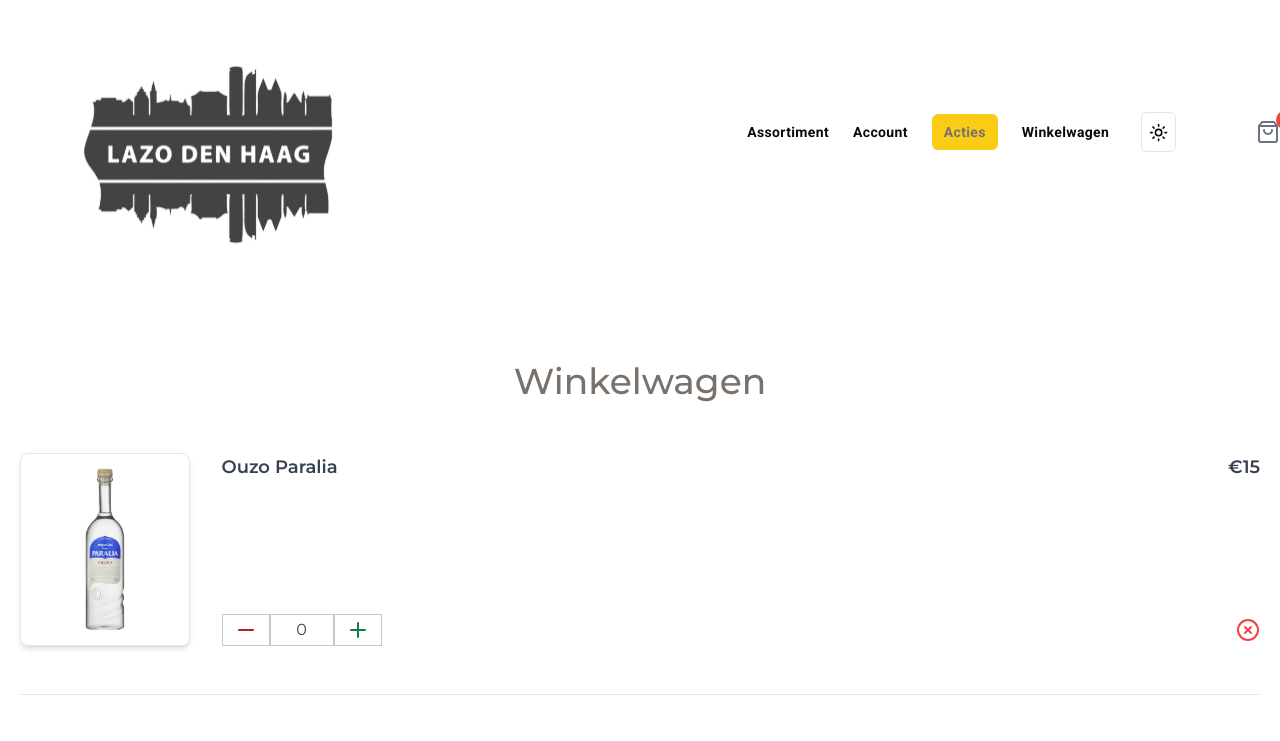
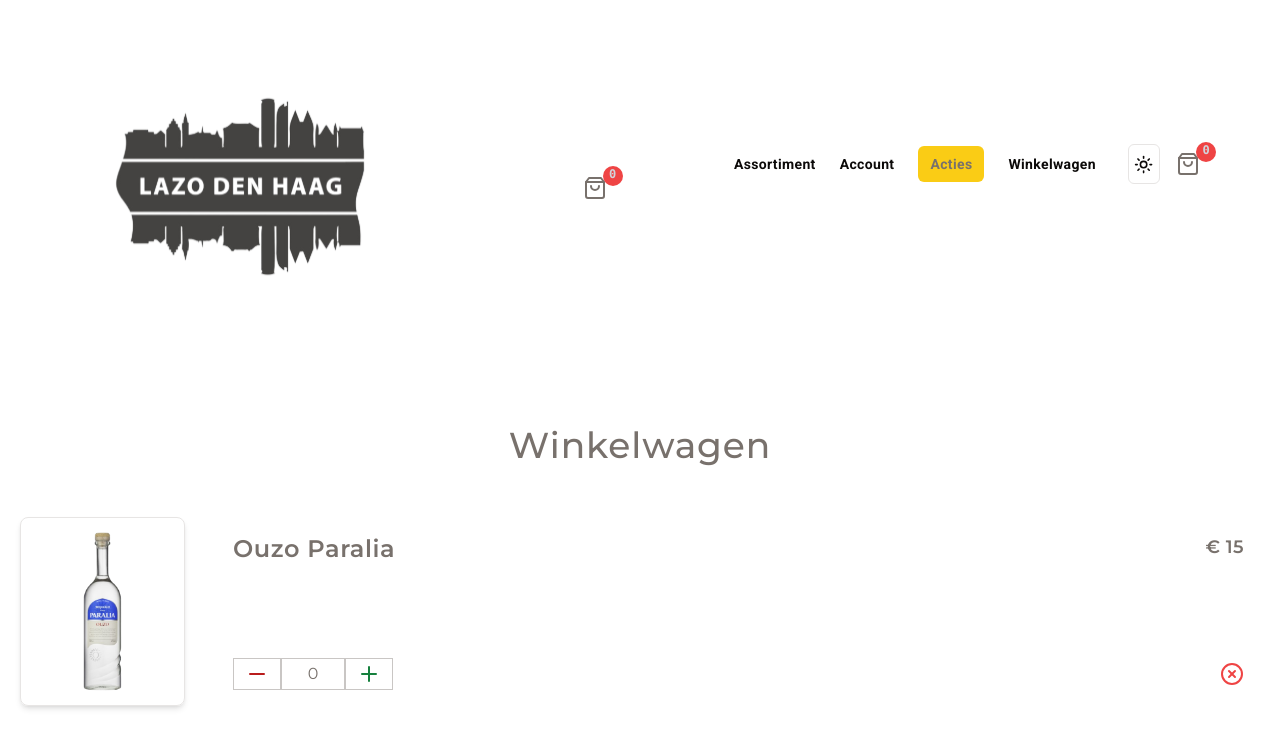
Before and after one commit to r-bytes/lazy-dh, a Next.js app: page /winkelwagen in a window 1280 px wide. Shown: the top 741 px of the page. Built offline with nearby package versions, Linux system fonts and the light colour scheme.

Commit message:
fixes, refactor, styling

```diff
--- a/src/app/winkelwagen/page.tsx
+++ b/src/app/winkelwagen/page.tsx
@@ -2,8 +2,8 @@
 
 import { useState } from "react";
 
-import Cart from "@/components/cart/cart";
 import { Product } from "@/lib/definitions";
+import ShoppingCart from "@/components/shopping-cart/shopping-cart";
 
 export default function Page() {
   const [products, setProducts] = useState<Product[]>([
@@ -18,5 +18,5 @@ export default function Page() {
     },
   ]);
 
-  return <Cart />;
+  return <ShoppingCart />;
 }
--- a/src/components/navigation/header.tsx
+++ b/src/components/navigation/header.tsx
@@ -2,12 +2,13 @@
 
 import { useCartContext } from "@/context/CartContext";
 import { navigateTo } from "@/lib/utils";
-import { MenuIcon, ShoppingBag } from "lucide-react";
+import { CircleX, MenuIcon, ShoppingBag } from "lucide-react";
 import { Montserrat, Roboto } from "next/font/google";
 import Image from "next/image";
 import Link from "next/link";
 import { usePathname, useRouter } from "next/navigation";
 import { useState } from "react";
+import Title from "../ui/title";
 import { ModeToggle } from "../ui/toggle-mode";
 
 // Fonts
@@ -36,8 +37,6 @@ const NAVIGATION_LIST: NavigationItem[] = [
   { title: "Winkelwagen", order: 3 },
 ];
 
-// Functions
-
 const Header = (props: Props) => {
   // Hooks
   const pathName = usePathname();
@@ -49,34 +48,54 @@ const Header = (props: Props) => {
 
   const router = useRouter();
 
+  // Functions
+  const ShoppingCart = ({ cn }: { cn?: string }) => {
+    return (
+      <button
+        type="button"
+        className={`${cn} cart-icon duration-400 relative cursor-pointer border-none bg-transparent text-6xl text-muted-foreground transition-transform ease-in-out`}
+        onClick={() => navigateTo(router, "/winkelwagen")}
+      >
+        <ShoppingBag />
+        <span className="absolute right-[-16px] top-[-10px] h-5 w-5 rounded-full bg-red-500 text-center text-xs font-semibold text-gray-300">
+          {totalQuantities}
+        </span>
+      </button>
+    );
+  };
   return (
     <div className="z-10 mx-auto w-full max-w-7xl items-center justify-between font-mono text-sm sm:flex sm:flex-col lg:flex-row">
-      <div className="mx-8 mt-12 flex w-full items-center justify-between sm:mx-16">
+      <div className="mx-auto mt-12 flex w-full items-center justify-between p-8 sm:mx-16">
         {/* Logo */}
         <Link href={"/"}>
           <Image className="mx-auto dark:invert" src="/logo.svg" alt="Lazy Den Haag Logo" width={300} height={20} priority />
         </Link>
-
         {/* Hamburger Menu for Small Screens */}
         <button className="flex w-full items-end justify-end pr-4 sm:pr-8 lg:hidden" onClick={() => setMenuOpen(!menuOpen)}>
           <MenuIcon size={24} /> {/* Use MenuIcon from Lucid */}
         </button>
+        {/* Shopping Cart */}
+        <ShoppingCart cn={""} />
       </div>
 
       {/* Mobile Navigation Menu */}
-      <div className={`lg:hidden ${menuOpen ? "block" : "hidden"}`}>
-        <ul className="flex flex-col items-start space-y-4 p-4">
-          {NAVIGATION_LIST.map((item, index, arr) => (
-            <li
-              key={item.order}
-              className={`font-semibold tracking-wide hover:cursor-pointer hover:text-primary ${index === arr.length - 2 ? "rounded-md bg-primary px-3 py-2 text-muted-foreground hover:bg-primary-foreground/30 hover:text-muted-foreground dark:text-background dark:hover:text-primary" : currentPath === item.title.toLocaleLowerCase().replace("/", "") ? "text-secondary" : ""}`}
-            >
-              <Link className={roboto.className} href={`/${item.title.toLowerCase() === "acties" ? "promoties" : item.title.toLowerCase()}`}>
-                {item.title}
-              </Link>
-            </li>
-          ))}
-        </ul>
+      <div className={`lg:hidden ${menuOpen ? "fixed inset-0 z-50 bg-zinc-100 dark:bg-black" : "hidden"}`}>
+        <div className="flex flex-col gap-4 h-screen border-4 justify-between items-center">
+          <CircleX
+            onClick={() => setMenuOpen(false)}
+            className="h-12 w-full border p-2 text-right text-muted-foreground hover:cursor-pointer hover:bg-secondary"
+          />
+          <ul>
+            {NAVIGATION_LIST.map((item, index, arr) => (
+              <li key={item.order} className={`hover:text-primary} font-semibold tracking-wide hover:cursor-pointer`}>
+                <Link className={roboto.className} onClick={() => setMenuOpen(false)} href={`/${item.title.toLowerCase() === "acties" ? "promoties" : item.title.toLowerCase()}`}>
+                  <Title name={item.title} />
+                </Link>
+              </li>
+            ))}
+          </ul>
+          <ModeToggle cn="w-full h-12" />
+        </div>
       </div>
 
       {/* Desktop Navigation */}
@@ -95,20 +114,9 @@ const Header = (props: Props) => {
             ))}
           </ul>
         </div>
-        <ModeToggle cn="mr-10" />
+        <ModeToggle cn="mr-4" />
+        <ShoppingCart cn="mr-10" />
       </div>
-
-      {/* Shopping Cart */}
-      <button
-        type="button"
-        className="cart-icon duration-400 relative cursor-pointer border-none bg-transparent text-6xl text-gray-500 transition-transform ease-in-out"
-        onClick={() => navigateTo(router, "/winkelwagen")}
-      >
-        <ShoppingBag />
-        <span className="absolute right-[-16px] top-[-10px] h-5 w-5 rounded-full bg-red-500 text-center text-xs font-semibold text-gray-300">
-          {totalQuantities}
-        </span>
-      </button>
     </div>
   );
 };
--- a/src/components/navigation/mobileNavbar.tsx
+++ /dev/null
@@ -1,5 +0,0 @@
-const MobileNavbar = ({ cn }: { cn: string }) => {
-  return <div className={cn}> mobileNavbar</div>;
-};
-
-export default MobileNavbar;
--- a/src/components/cart/cart.tsx
+++ b/src/components/shopping-cart/shopping-cart.tsx
@@ -7,7 +7,7 @@ import { Button } from "../ui/button";
 import { Card } from "../ui/card";
 import Title from "../ui/title";
 
-const Cart = () => {
+const ShoppingCart = () => {
   // Hooks
   const { totalPrice, totalQuantities, cartItems, setShowCart, toggleCartItemQuantity, onRemove, incQty } = useCartContext();
 
@@ -22,7 +22,7 @@ const Cart = () => {
     <div className="mt-24">
       <Title name="Winkelwagen" />
       {cartItems.length < 1 && (
-        <div className="empty-cart m-10 flex h-full flex-col items-center justify-center space-y-4 text-center">
+        <div className="empty-cart m-10 flex h-96 flex-col items-center justify-center space-y-4 text-center border-4">
           <ShoppingBag size={150} />
           <h3> Your shopping bag is empty </h3>
           <Link href={"/"}>
@@ -42,10 +42,10 @@ const Cart = () => {
                 <Card className="bg-transparent p-3 px-0">
                   <Image src={`/${item.image}`} alt="" width={200} height={200} />
                 </Card>
-                <div className="item-desc flex w-full flex-col justify-between text-gray-700">
+                <div className="m-4 item-desc flex w-full flex-col justify-between text-muted-foreground">
                   <div className="flex justify-between">
-                    <h5 className="text-lg font-semibold"> {item.name} </h5>
-                    <h4 className="text-lg font-semibold"> €{item.price} </h4>
+                    <h5 className="text-2xl tracking-wide font-semibold"> {item.name} </h5>
+                    <h4 className="text-lg tracking-wide font-semibold"> € {item.price} </h4>
                   </div>
                   <div className="bottom flex justify-between">
                     <div className="quantity">
@@ -98,4 +98,4 @@ const Cart = () => {
   );
 };
 
-export default Cart;
+export default ShoppingCart;
--- a/src/components/ui/account/card.tsx
+++ b/src/components/ui/account/card.tsx
@@ -3,9 +3,8 @@ import { usePathname } from "next/navigation";
 
 import { Card, CardContent, CardDescription, CardHeader, CardTitle } from "@/components/ui/card";
 import { cn } from "@/lib/utils";
-import { ScrollText, HeartIcon, UserIcon } from "lucide-react";
-import React, { ComponentType, createElement, useState } from "react";
-import { Dialog, DialogContent, DialogDescription, DialogHeader, DialogTitle, DialogTrigger } from "@/components/ui/dialog";
+import { HeartIcon, ScrollText, UserIcon } from "lucide-react";
+import React, { ComponentType, createElement } from "react";
 
 type AccountOptions = {
   title: string;
@@ -23,19 +22,19 @@ const ACCOUNT: AccountOptions[] = [
     title: "Bestellingen",
     description: "Vorige bestellingen weergeven",
     image: "ScrollText",
-    slug: "bestellingen"
+    slug: "bestellingen",
   },
   {
     title: "Favorieten",
     description: "Favorieten producten weergeven",
     image: "HeartIcon",
-    slug: "favorieten"
+    slug: "favorieten",
   },
   {
     title: "Wachtwoord reset",
     description: "Wachtwoord veranderen",
     image: "UserIcon",
-    slug: "wachtwoord-reset"
+    slug: "wachtwoord-reset",
   },
 ];
 
@@ -50,14 +49,14 @@ type CardProps = React.ComponentProps<typeof Card>;
 export function AccountCard({ className, ...props }: CardProps) {
   const pathname = usePathname();
   return (
-      <Card className={cn("flex h-screen w-full flex-col items-center", className)} {...props}>
+    <Card className={cn("h-screen w-full", className)} {...props}>
       <CardHeader className="mb-4 text-center">
         {/* Todo: should be dynamic */}
         <CardTitle className="mt-12">Account</CardTitle>
         {/* Todo: should be dynamic */}
         <CardDescription>Kies een categorie</CardDescription>
       </CardHeader>
-        <CardContent className="mt-44 sm:mt-12">
+      <CardContent className="mt-12 flex flex-col justify-center p-0">
         {ACCOUNT.map((item, index) => (
           <div key={index} className="flex text-center lg:text-left">
             <a
@@ -73,9 +72,7 @@ export function AccountCard({ className, ...props }: CardProps) {
                   <h2 className="mb-3 text-2xl font-semibold">{item.title}</h2>
                   <p className="m-0 text-sm opacity-50">{item.description} producten </p>
                 </div>
-                  <span className="hidden text-3xl transition-transform group-hover:translate-x-1 motion-reduce:transform-none sm:inline-block">
-                    &#x279C;
-                  </span>
+                <span className="inline-block text-3xl transition-transform group-hover:translate-x-1 motion-reduce:transform-none">&#x279C;</span>
               </div>
             </a>
           </div>
--- a/src/components/ui/assortment/card.tsx
+++ b/src/components/ui/assortment/card.tsx
@@ -1,9 +1,9 @@
-"use client"
+"use client";
 
-import { usePathname } from "next/navigation";
 import { Card, CardContent, CardDescription, CardHeader, CardTitle } from "@/components/ui/card";
 import { capitalizeFirstLetter, cn } from "@/lib/utils";
 import Image from "next/image";
+import { usePathname } from "next/navigation";
 import { InputForm } from "./search-input";
 
 type Category = {
@@ -24,13 +24,13 @@ const ASSORTMENT: Category[] = [
     productCount: 2,
     title: "Nieuw",
     image: "new-stamp.png",
-    slug: "nieuw"
+    slug: "nieuw",
   },
   {
     productCount: 3,
     title: "Vodka",
     image: "vodka.png",
-    slug: "vodka"
+    slug: "vodka",
   },
 ];
 
@@ -50,7 +50,7 @@ export function AssortmentCard({ className, ...props }: CardProps) {
         </CardHeader>
         {/* Search bar */}
         <InputForm />
-        <CardContent className="mt-12">
+        <CardContent className="mt-12 p-0 flex flex-col justify-center">
           {ASSORTMENT.map((item, index) => (
             <div key={index} className="flex text-center lg:text-left">
               <a
@@ -59,21 +59,15 @@ export function AssortmentCard({ className, ...props }: CardProps) {
                 // target="_blank"
                 rel="noopener noreferrer"
               >
-                <div className="flex items-center">
-                  <div className="h-24">
-                    <Image
-                      className="hidden h-24 w-24 object-contain sm:block"
-                      src={`/${item.image}`}
-                      alt=""
-                      width={100}
-                      height={100}
-                    />
+                <div className="flex items-center justify-start">
+                  <div>
+                    <Image className="hidden h-24 w-24 object-contain sm:block" src={`/${item.image}`} alt="" width={100} height={100} />
                   </div>
-                  <div className="mx-12 flex flex-1 flex-col">
-                    <h2 className="mb-3 text-2xl font-semibold">{item.title}</h2>
-                    <p className="m-0 max-w-[30ch] text-sm opacity-50">{item.productCount} producten </p>
+                  <div className="mx-12 flex flex-1 flex-col text-left sm:text-center">
+                    <h2 className="mb-3 text-md sm:text-lg md:text-2xl font-semibold">{item.title}</h2>
+                    <p className="m-0 text-sm opacity-50">{item.productCount} producten </p>
                   </div>
-                  <span className="inline-block text-3xl transition-transform group-hover:translate-x-1 motion-reduce:transform-none">
+                  <span className="inline-block text-lg sm:text-3xl transition-transform group-hover:translate-x-1 motion-reduce:transform-none">
                     &#x279C;
                   </span>
                 </div>
--- a/src/components/ui/title.tsx
+++ b/src/components/ui/title.tsx
@@ -1,5 +1,5 @@
 const Title = ({ name }: { name: string }) => {
-  return <div className="text-4xl text-center mb-8 text-muted-foreground font-medium">{name}</div>;
+  return <div className="text-4xl text-center mb-8 text-muted-foreground font-medium tracking-wide">{name}</div>;
 };
 
 export default Title;
```
Lines whose indentation alone changed are shown as unchanged.
